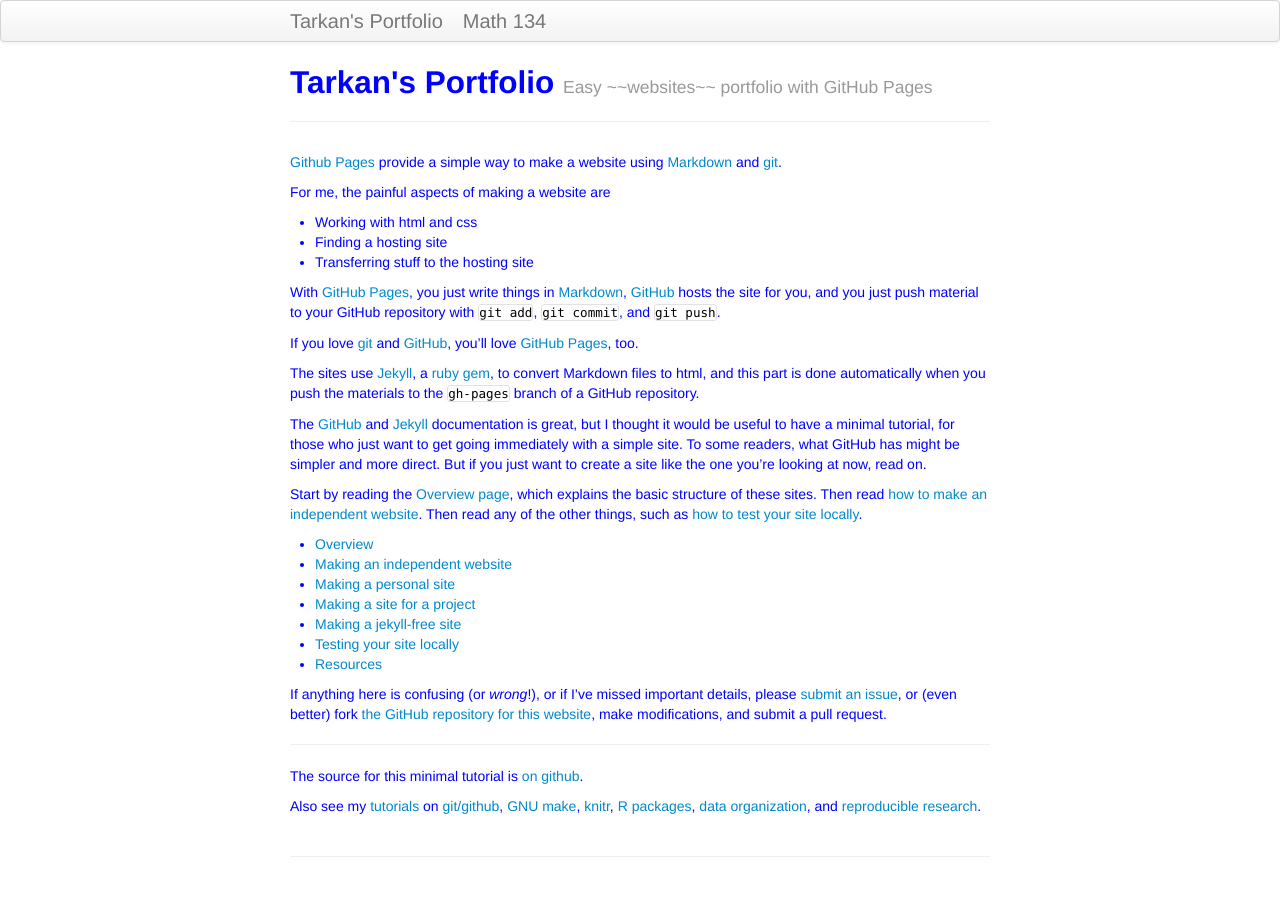
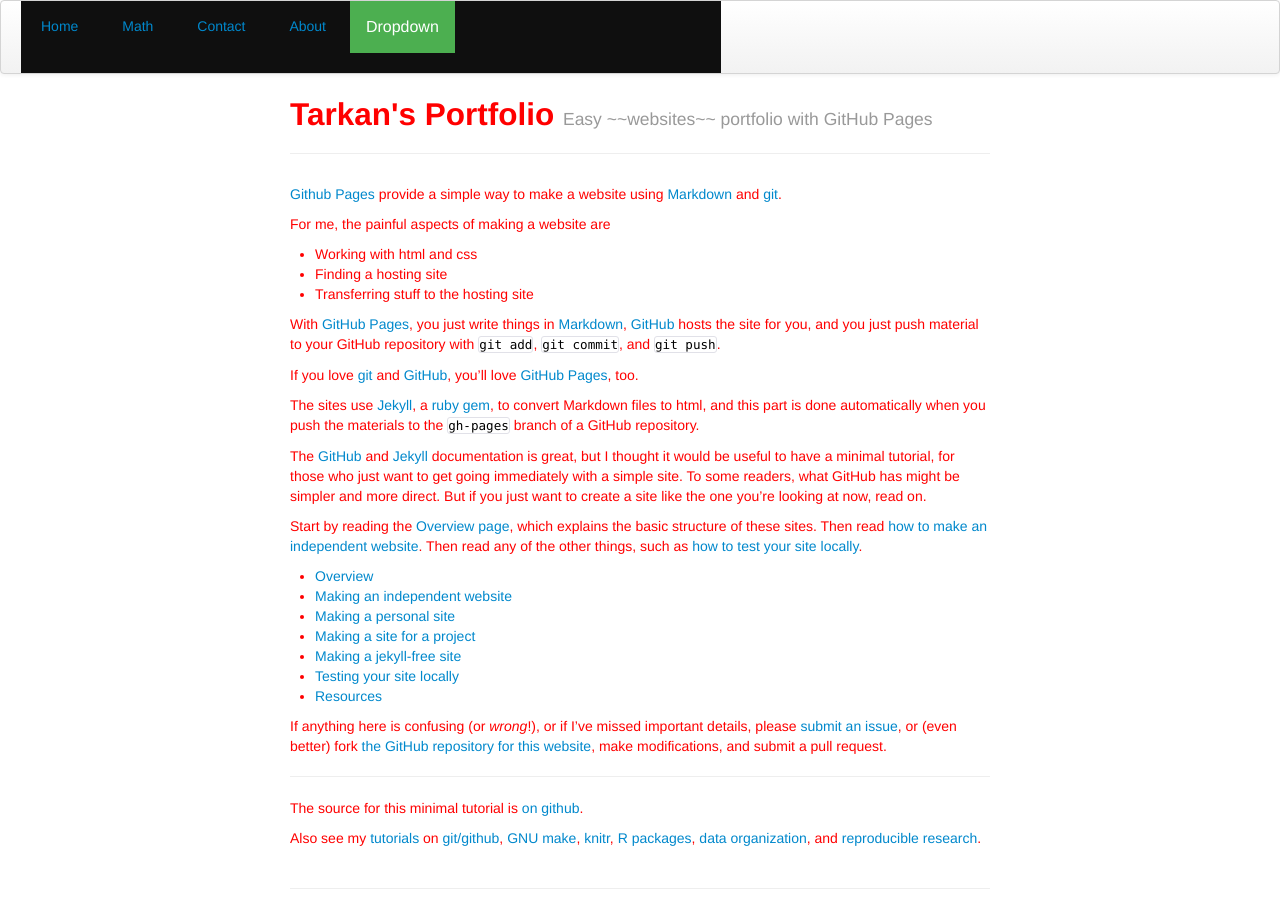
Before and after one commit to TarkanAl-Kazily/TarkanAl-Kazily.github.io, a Jekyll site: the page built from index.md, in a window 1280 px wide. Built offline with Jekyll 4.4.1, drawn with Linux system fonts in a browser that asks for light colours.

Commit message:
Added a navbar specific css file

```diff
--- a/_includes/themes/twitter/default.html
+++ b/_includes/themes/twitter/default.html
@@ -18,6 +18,7 @@
     <link href="{{ ASSET_PATH }}/bootstrap/css/bootstrap.2.2.2.min.css" rel="stylesheet">
     <link href="{{ ASSET_PATH }}/css/style.css?body=1" rel="stylesheet" type="text/css" media="all">
     <link href="{{ ASSET_PATH }}/css/kbroman.css" rel="stylesheet" type="text/css" media="all">
+    <link href="{{ ASSET_PATH }}/css/navbar.css?body=1" rel="stylesheet" type="text/css" media="all">
 
     <!-- Le fav and touch icons -->
 
@@ -30,10 +31,28 @@
 <body>
     <div class="navbar">
         <div class="navbar-inner">
-        <div class="container-narrow">
-          <a class="brand" href="{{ HOME_PATH }}">{{ site.title }}</a>
-          <a class="brand" href="/pages/math_13x.html">Math 134</a>
+
+            <!-- Paths are relative from {{ HOME_PATH }} -->
+
+            <ul class="container-narrow navbar">
+                <li class="navlink"><a href="{{ HOME_PATH }}">Home</a></li>
+                <li class="navlink"><a href="{{ HOME_PATH }}/math_13x.html">Math</a></li>
+                <li class="navlink"><a href="contact.asp">Contact</a></li>
+                <li class="navlink"><a href="about.asp">About</a></li>
+
+
+                <div class="dropdown navbar">
+                    <button onclick="myFunction()" class="dropbtn">Dropdown</button>
+                    <div id="myDropdown" class="dropdown-content">
+                        <a href="#">Link 1</a>
+                        <a href="#">Link 2</a>
+                        <a href="#">Link 3</a>
                     </div>
+                </div>
+            </ul>
+
+
+
         </div>
     </div>
 
--- a/assets/themes/twitter/css/kbroman.css
+++ b/assets/themes/twitter/css/kbroman.css
@@ -8,3 +8,13 @@ code {
 a code {
   color: #08c;
 }
+
+
+body {
+    color: red;
+}
+
+.navlink {
+    display: inline;
+    margin: 20px;
+}
--- /dev/null
+++ b/assets/themes/twitter/css/navbar.css
@@ -0,0 +1,75 @@
+/* Everything relating to the style of the navbar */
+
+ul.navbar {
+    margin: 0;
+    padding: 0;
+    overflow: hidden;
+    background-color: #0F0F0F;
+}
+
+.navlink {
+    display: inline;
+    margin: 20px;
+}
+
+.navbar .nav {
+    float: right;
+}
+
+/* Custom container */
+.container-narrow {
+    margin: 0 auto;
+    max-width: 700px;
+    /*background-color: #A0FfFF; */
+}
+
+.container-narrow > hr {
+    margin: 30px 0;
+}
+
+
+/* ========================================================================== */
+
+/* Dropdown Button */
+.dropbtn {
+background-color: #4CAF50;
+color: white;
+padding: 16px;
+font-size: 16px;
+border: none;
+cursor: pointer;
+}
+
+/* Dropdown button on hover & focus */
+.dropbtn:hover, .dropbtn:focus {
+background-color: #3e8e41;
+}
+
+/* The container <div> - needed to position the dropdown content */
+.dropdown {
+position: relative;
+display: inline-block;
+}
+
+/* Dropdown Content (Hidden by Default) */
+.dropdown-content {
+display: none;
+position: absolute;
+background-color: #f9f9f9;
+min-width: 160px;
+box-shadow: 0px 8px 16px 0px rgba(0,0,0,0.2);
+}
+
+/* Links inside the dropdown */
+.dropdown-content a {
+color: black;
+padding: 12px 16px;
+text-decoration: none;
+display: block;
+}
+
+/* Change color of dropdown links on hover */
+.dropdown-content a:hover {background-color: #f1f1f1}
+
+/* Show the dropdown menu (use JS to add this class to the .dropdown-content container when the user clicks on the dropdown button) */
+.show {display:block;}
--- a/assets/themes/twitter/css/style.css
+++ b/assets/themes/twitter/css/style.css
@@ -1,51 +1,44 @@
-/* Custom container */
-.container-narrow {
-  margin: 0 auto;
-  max-width: 700px;
-  /*background-color: #A0FfFF; */}
-
-.container-narrow > hr {
-  margin: 30px 0; }
-
-.navbar .nav {
-  float: right; }
-
-body {
-    color: blue;
-}
 /* posts index */
 .post > h3.title {
     position: relative;
-  padding-top: 10px; }
+    padding-top: 10px;
+}
 
 .post > h3.title span.date {
     position: absolute;
     right: 0;
-  font-size: 0.9em; }
+    font-size: 0.9em;
+}
 
 .post > .more {
     margin: 10px 0;
-  text-align: left; }
+    text-align: left;
+}
 
 /* post-full*/
 .post-full .date {
     margin-bottom: 20px;
-  font-weight: bold; }
+    font-weight: bold;
+}
 
 /* tag_box */
 .tag_box {
     list-style: none;
     margin: 0;
-  overflow: hidden; }
+    overflow: hidden;
+}
 
 .tag_box li {
-  line-height: 28px; }
+    line-height: 28px;
+}
 
 .tag_box li i {
-  opacity: 0.9; }
+    opacity: 0.9;
+}
 
 .tag_box.inline li {
-  float: left; }
+    float: left;
+}
 
 .tag_box a {
     padding: 3px 6px;
@@ -54,16 +47,20 @@ body {
     color: #555;
     border-radius: 3px;
     text-decoration: none;
-  border: 1px dashed #cccccc; }
+    border: 1px dashed #cccccc;
+}
 
 .tag_box a span {
     vertical-align: super;
-  font-size: 0.8em; }
+    font-size: 0.8em;
+}
 
 .tag_box a:hover {
-  background-color: #e5e5e5; }
+    background-color: #e5e5e5;
+}
 
 .tag_box a.active {
     background: #57A957;
     border: 1px solid #4c964d;
-  color: #FFF; }
+    color: #FFF;
+}
```
Lines whose indentation alone changed are shown as unchanged.
